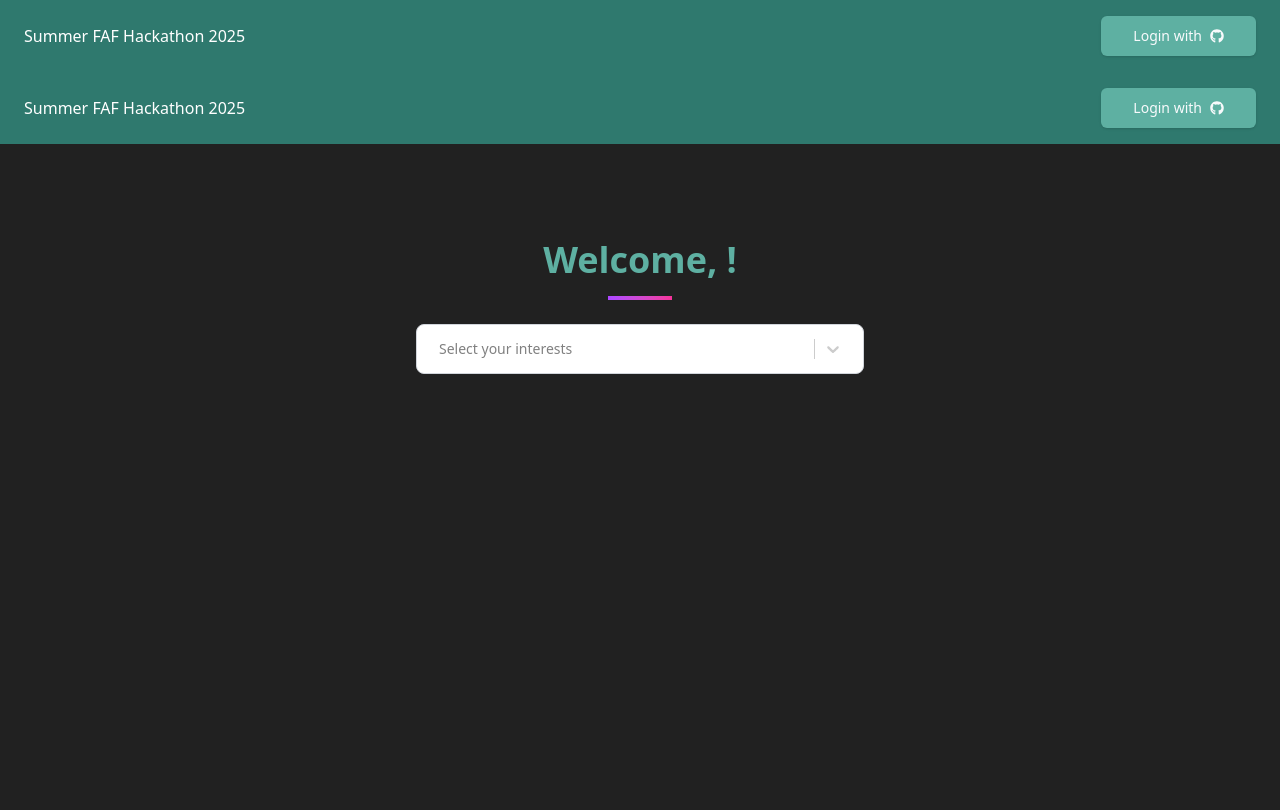
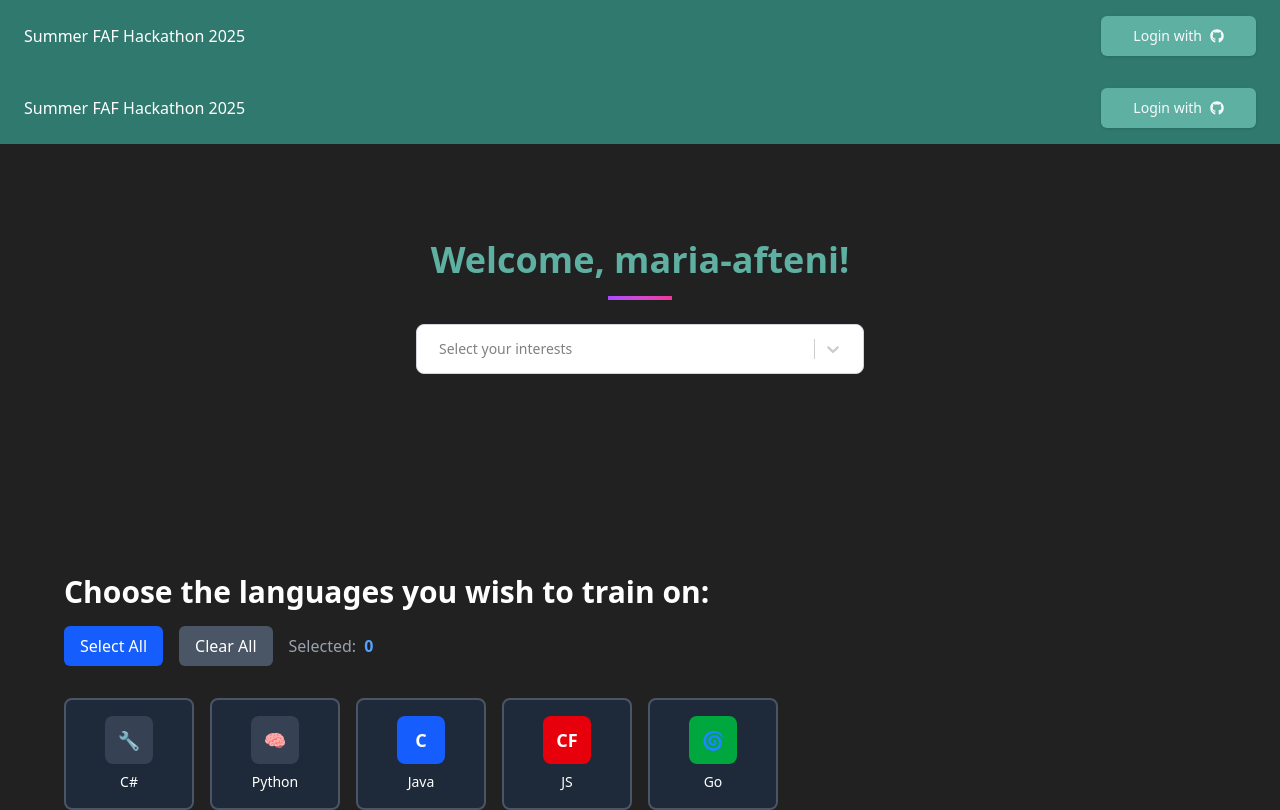
Before and after one commit to alya1007/summer-faf-hackathon-2025, a React (Vite) app in the folder frontend/: page /profile in a window 1280 px wide. Built offline with nearby package versions, Linux system fonts and the light colour scheme; no server answers; a web font is replaced by a local one.

Commit message:
feat(profile): add section for language selection

```diff
--- a/frontend/src/pages/profile.tsx
+++ b/frontend/src/pages/profile.tsx
@@ -13,6 +13,13 @@
     avatar_url: string;
   }
 
+  interface Language {
+    id: string;
+    name: string;
+    icon: string;
+    color: string;
+  }
+
   const getToken = () => localStorage.getItem('token');
 
   const getUsername = (token: string): string | null => {
@@ -24,16 +31,39 @@
     }
   };
 
+  const animatedComponents = makeAnimated();
+
+  const options = [
+    { value: 'frontend', label: 'Frontend' },
+    { value: 'backend', label: 'Backend' },
+    { value: 'game_dev', label: 'Game Development' },
+    { value: 'mobile', label: 'Mobile Development' },
+    { value: 'docs', label: 'Documentation' },
+  ];
+
+
+  const languages: Language[] = [
+    { id: 'c#', name: 'C#', icon: '🔧', color: 'bg-gray-700' },
+    { id: 'python', name: 'Python', icon: '🧠', color: 'bg-gray-700' },
+    { id: 'java', name: 'Java', icon: 'C', color: 'bg-blue-600' },
+    { id: 'js', name: 'JS', icon: 'CF', color: 'bg-red-600' },
+    { id: 'go', name: 'Go', icon: '🌀', color: 'bg-green-600' },
+  ];
+
+
+
   const Profile: React.FC = () => {
-    const [username, setUsername] = useState<string | null>(null);
+    // const [username, setUsername] = useState<string | null>(null);
+    const [username, setUsername] = useState('maria-afteni')
     const [avatarUrl, setAvatarUrl] = useState<string | null>(null);
+    const [selectedLanguages, setSelectedLanguages] = useState<string[]>([]);
 
     useEffect(() => {
-      const token = getToken();
-      if (!token) return;
+      // const token = getToken();
+      // if (!token) return;
 
-      const name = getUsername(token);
-      setUsername(name);
+      // const name = getUsername(token);
+      // setUsername(name);
 
       fetch(`https://api.github.com/users/${username}`)
         .then(res => res.json())
@@ -41,17 +71,21 @@
         .catch(err => console.error('Failed to fetch GitHub profile:', err));
     }, []);
 
-    const animatedComponents = makeAnimated();
+      const toggleLanguage = (languageId: string) => {
+    setSelectedLanguages(prev =>
+      prev.includes(languageId)
+        ? prev.filter(id => id !== languageId)
+        : [...prev, languageId]
+    );
+  };
 
-    const options = [
-      { value: 'frontend', label: 'Frontend' },
-      { value: 'backend', label: 'Backend' },
-      { value: 'game_dev', label: 'Game Development' },
-      { value: 'mobile', label: 'Mobile Development' },
-      { value: 'docs', label: 'Documentation' },
-    ];
+  const clearAll = () => {
+    setSelectedLanguages([]);
+  };
 
-
+  const selectAll = () => {
+    setSelectedLanguages(languages.map(lang => lang.id));
+  };
 
     return (
       <div>
@@ -132,7 +166,70 @@
             }),
           }}
       />
+
+<div className="mt-50">
+      <div className="max-w-6xl mx-auto">
+
+        <div className="mb-8">
+          <h1 className="text-3xl font-bold mb-4">Choose the languages you wish to train on:</h1>
+          <div className="flex gap-4 mb-6">
+            <button
+              onClick={selectAll}
+              className="px-4 py-2 bg-blue-600 hover:bg-blue-700 rounded-md transition-colors"
+            >
+              Select All
+            </button>
+            <button
+              onClick={clearAll}
+              className="px-4 py-2 bg-gray-600 hover:bg-gray-700 rounded-md transition-colors"
+            >
+              Clear All
+            </button>
+            <div className="flex items-center gap-2">
+              <span className="text-gray-400">Selected:</span>
+              <span className="font-bold text-blue-400">{selectedLanguages.length}</span>
+            </div>
+          </div>
+        </div>
+
+        <div className="grid grid-cols-2 sm:grid-cols-3 md:grid-cols-4 lg:grid-cols-6 xl:grid-cols-8 gap-4 mb-8">
+          {languages.map((language) => (
+            <button
+              key={language.id}
+              onClick={() => toggleLanguage(language.id)}
+              className={`
+                relative p-4 rounded-lg border-2 transition-all duration-200 hover:scale-105 group
+                ${selectedLanguages.includes(language.id)
+                  ? 'border-blue-400 bg-blue-900/30 shadow-lg shadow-blue-500/20'
+                  : 'border-gray-600 bg-gray-800 hover:border-gray-500'
+                }
+              `}
+            >
+              {/* Selection indicator */}
+              {selectedLanguages.includes(language.id) && (
+                <div className="absolute -top-2 -right-2 w-6 h-6 bg-blue-500 rounded-full flex items-center justify-center">
+                  <svg className="w-4 h-4 text-white" fill="currentColor" viewBox="0 0 20 20">
+                    <path fillRule="evenodd" d="M16.707 5.293a1 1 0 010 1.414l-8 8a1 1 0 01-1.414 0l-4-4a1 1 0 011.414-1.414L8 12.586l7.293-7.293a1 1 0 011.414 0z" clipRule="evenodd" />
+                  </svg>
+                </div>
+              )}
+
+              {/* Language icon */}
+              <div className="flex flex-col items-center space-y-2">
+                <div className={`w-12 h-12 rounded-lg ${language.color} flex items-center justify-center text-white font-bold text-lg group-hover:scale-110 transition-transform`}>
+                  {language.icon}
+                </div>
+                <span className="text-sm font-medium text-center">{language.name}</span>
+              </div>
+            </button>
+          ))}
+        </div>
+
       </div>
+      </div>
+      </div>
+
+
     );
   };
   export default Profile;
```
